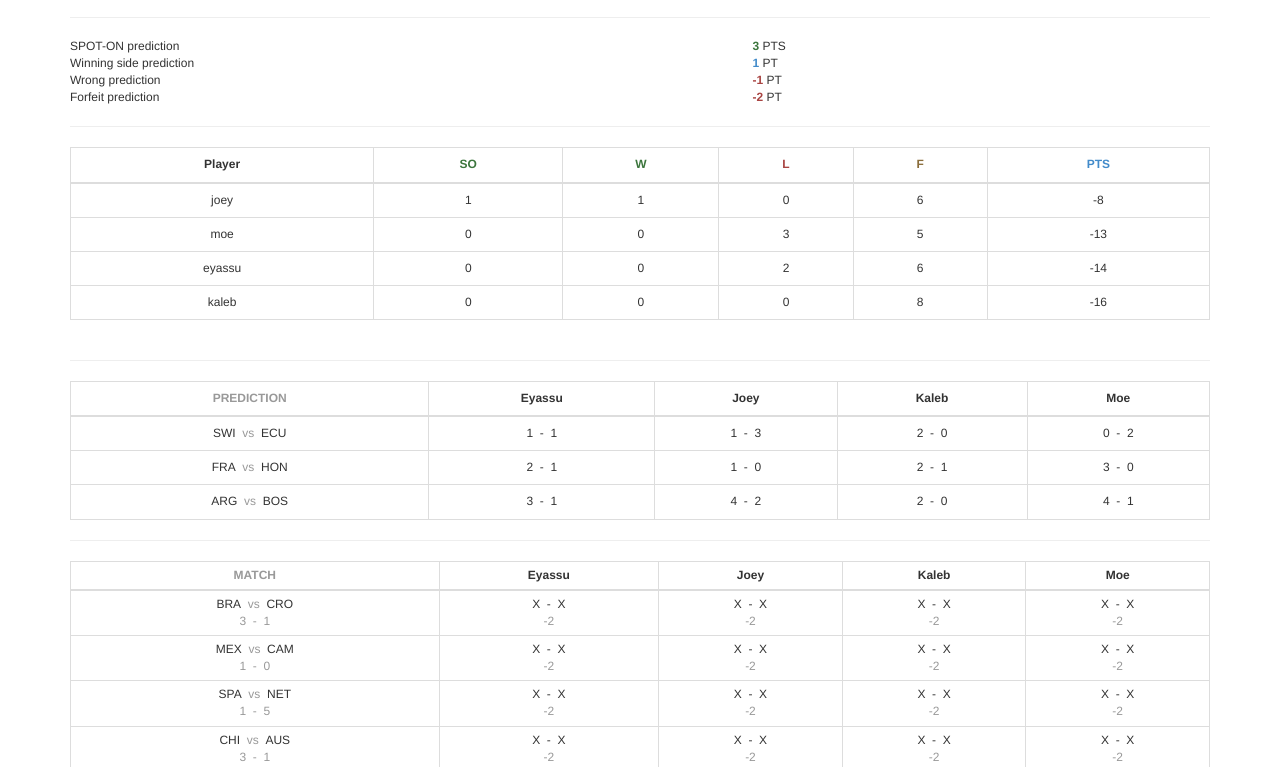
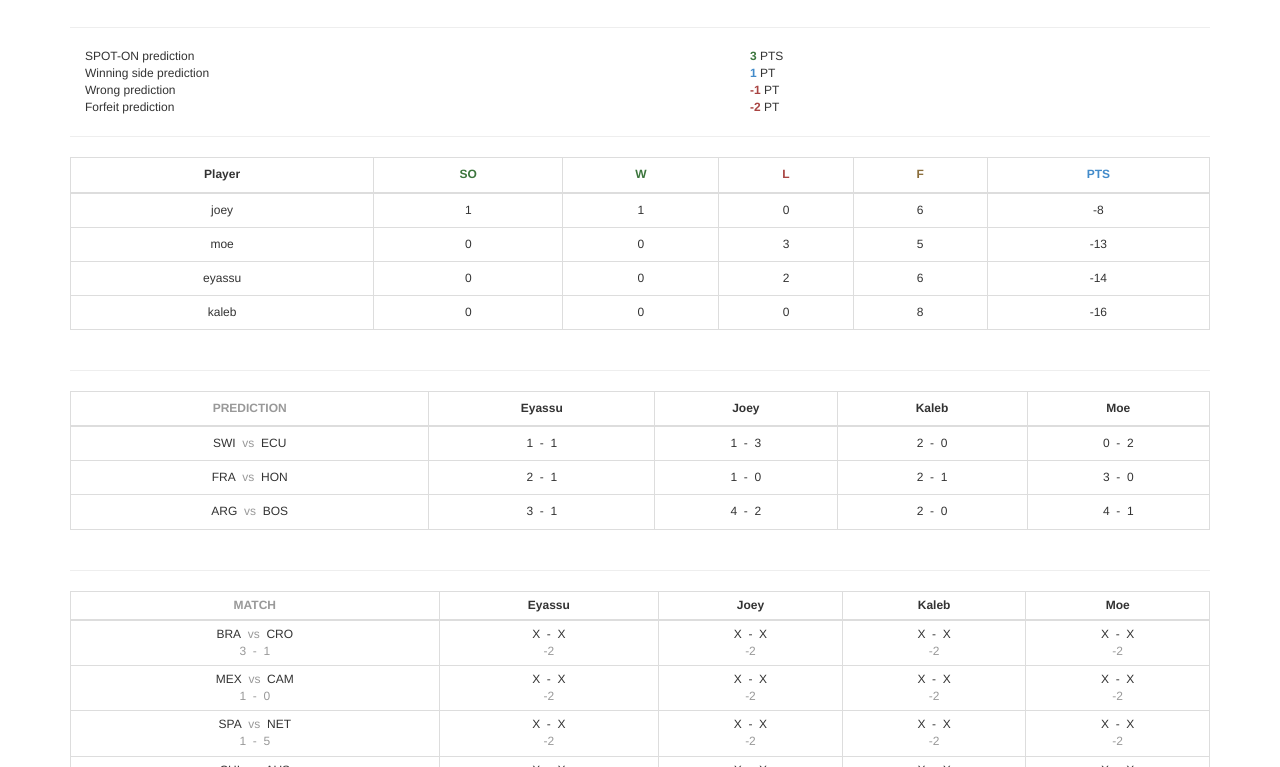
Before and after one commit to jixtes/jixtes.github.io, a plain HTML site: page PIFA/index.html in a window 1280 px wide. Shown: the part 33-800 px from the top of the page. Drawn offline with Linux system fonts and the light colour scheme.

Commit message:
row-right

```diff
--- a/PIFA/index.html
+++ b/PIFA/index.html
@@ -38,10 +38,13 @@
       <div class="row">
         <div class="col-lg-12 col-md-12 col-sm-12 col-xs-12">
           <h4 class="text-muted text-center">PIFA</h4>
+        </div>
+      </div>
 
       <hr>
 
       <div class="row">
+        <div class="col-lg-12 col-md-12 col-sm-12 col-xs-12">
           <div class="col-lg-7 col-md-7 col-sm-7 col-xs-7">
             <p class="mt0 mb0">SPOT-ON prediction</p>
             <p class="mt0 mb0">Winning side prediction</p>
@@ -54,7 +57,6 @@
             <p class="mt0 mb0"><strong class="text-primary">1</strong> PT</p>
             <p class="mt0 mb0"><strong class="text-danger">-1</strong> PT</p>
             <p class="mt0 mb0"><strong class="text-danger">-2</strong> PT</p>
-            </div>
           </div>
         </div>
       </div>
@@ -91,6 +93,8 @@
 
       <hr>
 
+      <div class="row">
+        <div class="col-lg-12 col-md-12 col-sm-12 col-xs-12">
           <table class="table table-bordered">
             <thead>
               <tr>
@@ -126,6 +130,8 @@
               </tr>
             </tbody>
           </table>
+        </div>
+      </div>
 
       <hr>
 
@@ -174,14 +180,13 @@
 
             </tbody>
           </table>
-
-        </div>
         </div>
       </div>
 
       <footer class="text-center">
         <small class="text-muted">&copy; 2014, PIFA (patent pending)</small>
       </footer>
+    </div>
 
     <script src="assets/angular/angular.min.js"></script>
     <script src="assets/js/app.js"></script>
```
Lines whose indentation alone changed are shown as unchanged.
